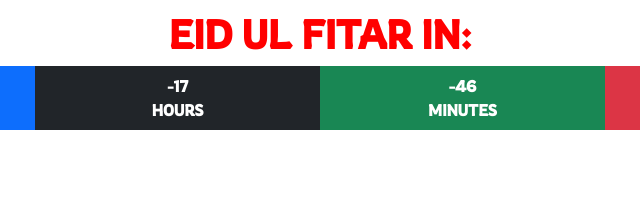
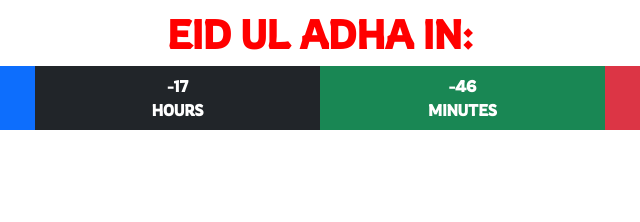
Before and after one commit to engrsakib/CountDown, a plain HTML site: page index.html in a window 1280 px wide. Shown: the full height of the page, 320-960 px from the left. Drawn offline with nearby package versions, Linux system fonts and the light colour scheme; a web font is replaced by a local one.

Commit message:
Update index.html

```diff
--- a/index.html
+++ b/index.html
@@ -15,7 +15,7 @@
         <div class="backgroun">
             <div class="container">
                 <div class="row">
-                    <h1 class="mah col-12">Eid Ul Fitar In:</h1>
+                    <h1 class="mah col-12">Eid Ul Adha In:</h1>
                 </div>
                 <div class="CountDown">
                     <div class="row">
```
